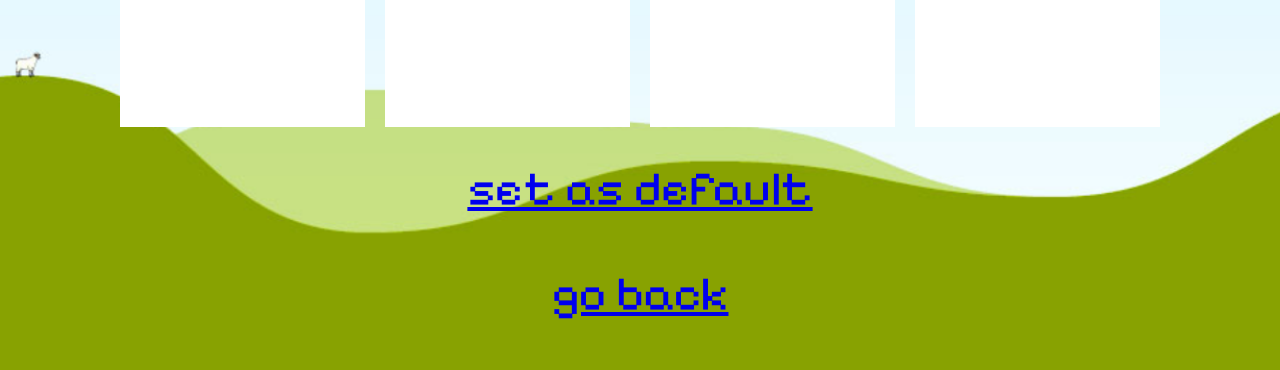
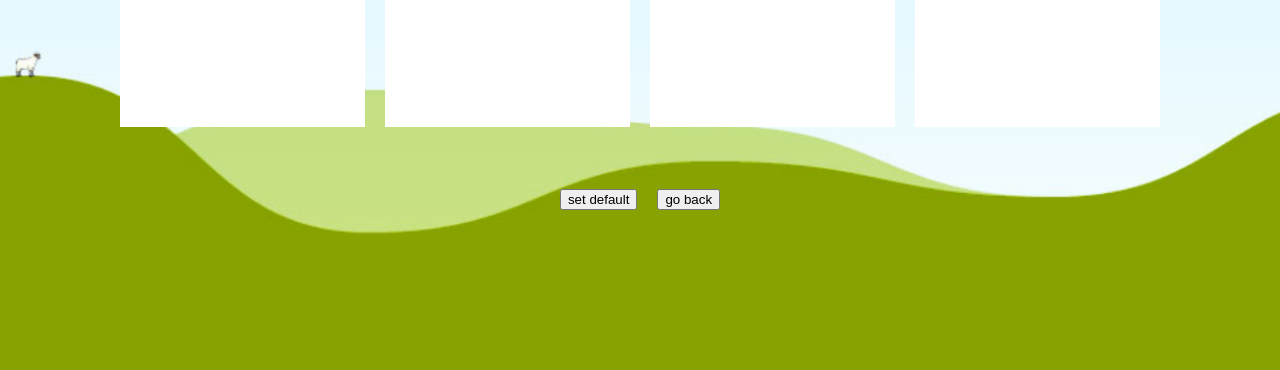
Before and after one commit to ScottGrieveWeb/weather-app, a website built with webpack: page src/result.html in a window 1280 px wide. Shown: the part 453-823 px from the top of the page. After the commit the page ends 800 px from the top, so only its background shows below. Built offline with nearby package versions, Linux system fonts and the light colour scheme.

Commit message:
Refactored default&go back to be buttons

```diff
--- a/src/result.html
+++ b/src/result.html
@@ -86,8 +86,8 @@
         </div>
     </div>
     <div>
-        <a href="#" id="back"><p>set as default</p></a>
-        <a href="javascript:history.back()" id="back"><p>go back</p></a>
+        <button id="default">set default</button>
+        <a href="javascript:history.back()" id="back"><button>go back</button></a>
     </div>
 
 </body>
```
